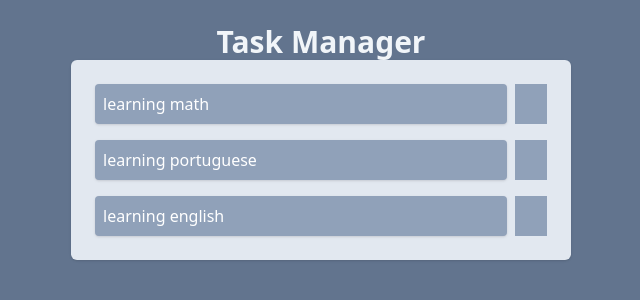
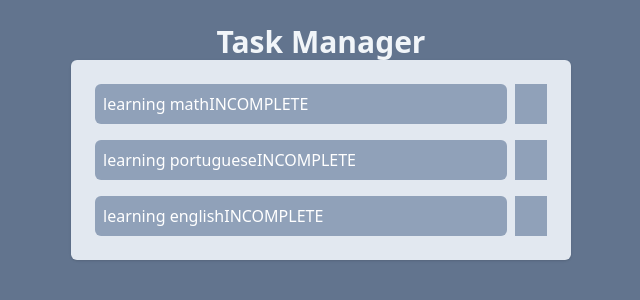
Before and after one commit to Leandro-LeHe/TaskManager, a React (Vite) app: page / in a window 1280 px wide. Shown: the top 300 px of the page, without its empty margins (319-959 px from the left). Built offline with nearby package versions, Linux system fonts and the light colour scheme; some icons are missing.

Commit message:
atualizacao

```diff
--- a/src/App.jsx
+++ b/src/App.jsx
@@ -25,14 +25,27 @@
       isCompleted: false,
     },
   ]);
+
+  function onTaskClick(taskId) {
+    const newTasks = tasks.map((task) => {
+      if (task.id == taskId) {
+        return { ...task, isCompleted: !task.isCompleted };
+      }
+
+      return task;
+    });
+
+    setTasks(newTasks);
+  }
+
   return (
     <div className="w-screm h-screen bg-slate-500 flex justify-center p-6">
       <div className="w-[500px]">
         <h1 className="text-3xl text-slate-100 font-bold text-center">
           Task Manager
         </h1>
-        <Tasks tasks={tasks} />
         <AddTask />
+        <Tasks tasks={tasks} onTaskClick={onTaskClick} />
       </div>
     </div>
   );
--- a/src/components/Tasks.jsx
+++ b/src/components/Tasks.jsx
@@ -5,8 +5,14 @@
     <ul className="space-y-4 p-6 bg-slate-200 rounded-md shadow">
       {props.tasks.map((task) => (
         <li key={task.id} className="flex gap-2">
-          <button className="bg-slate-400 text-left w-full text-white p-2 rounded shadow">
+          <button
+            onClick={() => props.onTaskClick(task.id)}
+            className={`bg-slate-400 text-left w-full text-white p-2 rounded-md ${
+              task.isCompleted && "line-through li"
+            }`}
+          >
             {task.title}
+            {task.isCompleted ? "COMPLETE" : "INCOMPLETE"}
           </button>
           <button className="bg-slate-400 p-2 rounded-nd text-white">
             <ChevronRightIcon />
```
